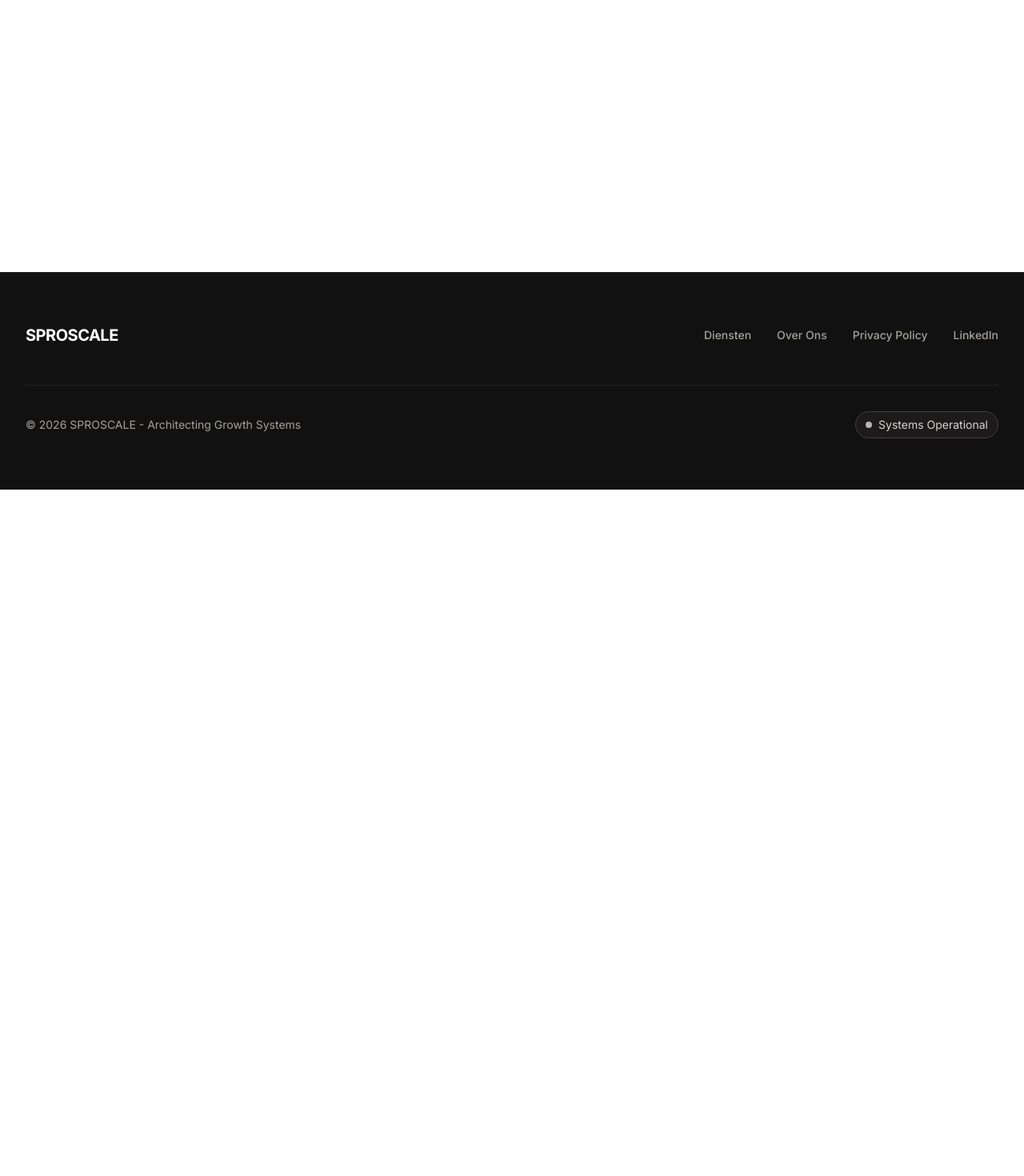
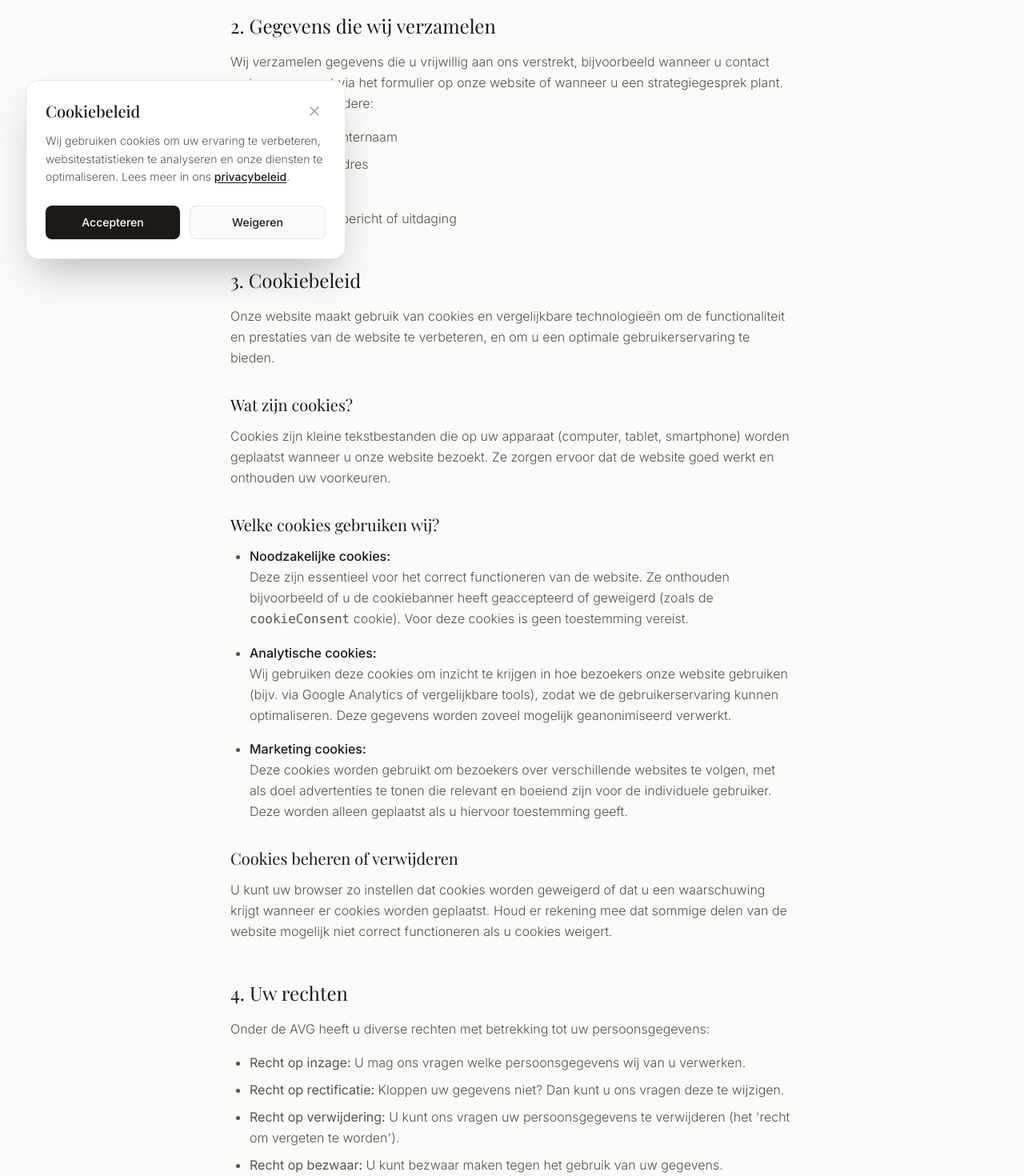
Before and after one commit to Jayjayspr/Sproscale, a Next.js app: page /privacy in a window 1280 px wide. Before the commit this address had no page. Shown: the part 460-1930 px from the top of the page at 80% size. Before the commit the page ends 1072 px from the top, so only its background shows below. Built offline with nearby package versions, Linux system fonts and the light colour scheme; a web font is replaced by a local one.

Commit message:
feat: Add cookie banner and privacy page
Introduces a cookie banner for user consent and a dedicated privacy policy page, including updating navigation links to point to the new privacy page.

```diff
--- a/app/layout.tsx
+++ b/app/layout.tsx
@@ -3,6 +3,7 @@ import { Inter, Playfair_Display } from 'next/font/google';
 import './globals.css'; // Global styles
 import Header from '@/components/Header';
 import Footer from '@/components/Footer';
+import CookieBanner from '@/components/CookieBanner';
 
 const inter = Inter({
   subsets: ['latin'],
@@ -26,6 +27,7 @@ export default function RootLayout({children}: {children: React.ReactNode}) {
         <Header />
         {children}
         <Footer />
+        <CookieBanner />
       </body>
     </html>
   );
--- /dev/null
+++ b/app/privacy/page.tsx
@@ -0,0 +1,96 @@
+import React from 'react';
+import { Metadata } from 'next';
+
+export const metadata: Metadata = {
+  title: 'Privacy- & Cookiebeleid | SPROSCALE',
+  description: 'Lees meer over hoe wij omgaan met uw privacy en welke cookies wij gebruiken.',
+};
+
+export default function PrivacyPolicyPage() {
+  return (
+    <main className="min-h-screen bg-stone-50 pt-32 pb-24 font-sans text-stone-900">
+      <div className="max-w-3xl mx-auto px-4 sm:px-6 lg:px-8">
+        <h1 className="text-4xl md:text-5xl font-serif font-medium tracking-tight text-stone-900 mb-8">
+          Privacy- & Cookiebeleid
+        </h1>
+
+        <div className="prose prose-stone prose-lg max-w-none font-light leading-relaxed text-stone-600">
+          <p className="text-sm text-stone-500 mb-12">Laatst bijgewerkt: {new Date().toLocaleDateString('nl-NL')}</p>
+
+          <section className="mb-12">
+            <h2 className="text-2xl font-serif text-stone-900 mb-4">1. Inleiding</h2>
+            <p className="mb-4">
+              Bij SPROSCALE hechten wij grote waarde aan uw privacy. In dit privacy- en cookiebeleid leggen wij uit welke persoonsgegevens wij verzamelen, hoe wij deze gebruiken en welke rechten u heeft. Wij verwerken persoonsgegevens in overeenstemming met de Algemene Verordening Gegevensbescherming (AVG).
+            </p>
+          </section>
+
+          <section className="mb-12">
+            <h2 className="text-2xl font-serif text-stone-900 mb-4">2. Gegevens die wij verzamelen</h2>
+            <p className="mb-4">
+              Wij verzamelen gegevens die u vrijwillig aan ons verstrekt, bijvoorbeeld wanneer u contact met ons opneemt via het formulier op onze website of wanneer u een strategiegesprek plant. Dit omvat onder andere:
+            </p>
+            <ul className="list-disc pl-6 space-y-2 mb-4">
+              <li>Uw voor- en achternaam</li>
+              <li>Zakelijk e-mailadres</li>
+              <li>Bedrijfsnaam</li>
+              <li>Inhoud van uw bericht of uitdaging</li>
+            </ul>
+          </section>
+
+          <section className="mb-12">
+            <h2 className="text-2xl font-serif text-stone-900 mb-4">3. Cookiebeleid</h2>
+            <p className="mb-4">
+              Onze website maakt gebruik van cookies en vergelijkbare technologieën om de functionaliteit en prestaties van de website te verbeteren, en om u een optimale gebruikerservaring te bieden.
+            </p>
+
+            <h3 className="text-xl font-serif text-stone-900 mt-8 mb-3">Wat zijn cookies?</h3>
+            <p className="mb-4">
+              Cookies zijn kleine tekstbestanden die op uw apparaat (computer, tablet, smartphone) worden geplaatst wanneer u onze website bezoekt. Ze zorgen ervoor dat de website goed werkt en onthouden uw voorkeuren.
+            </p>
+
+            <h3 className="text-xl font-serif text-stone-900 mt-8 mb-3">Welke cookies gebruiken wij?</h3>
+            <ul className="list-disc pl-6 space-y-4 mb-4">
+              <li>
+                <strong className="text-stone-900 font-medium">Noodzakelijke cookies:</strong>
+                <br />Deze zijn essentieel voor het correct functioneren van de website. Ze onthouden bijvoorbeeld of u de cookiebanner heeft geaccepteerd of geweigerd (zoals de <code>cookieConsent</code> cookie). Voor deze cookies is geen toestemming vereist.
+              </li>
+              <li>
+                <strong className="text-stone-900 font-medium">Analytische cookies:</strong>
+                <br />Wij gebruiken deze cookies om inzicht te krijgen in hoe bezoekers onze website gebruiken (bijv. via Google Analytics of vergelijkbare tools), zodat we de gebruikerservaring kunnen optimaliseren. Deze gegevens worden zoveel mogelijk geanonimiseerd verwerkt.
+              </li>
+              <li>
+                <strong className="text-stone-900 font-medium">Marketing cookies:</strong>
+                <br />Deze cookies worden gebruikt om bezoekers over verschillende websites te volgen, met als doel advertenties te tonen die relevant en boeiend zijn voor de individuele gebruiker. Deze worden alleen geplaatst als u hiervoor toestemming geeft.
+              </li>
+            </ul>
+
+            <h3 className="text-xl font-serif text-stone-900 mt-8 mb-3">Cookies beheren of verwijderen</h3>
+            <p className="mb-4">
+              U kunt uw browser zo instellen dat cookies worden geweigerd of dat u een waarschuwing krijgt wanneer er cookies worden geplaatst. Houd er rekening mee dat sommige delen van de website mogelijk niet correct functioneren als u cookies weigert.
+            </p>
+          </section>
+
+          <section className="mb-12">
+            <h2 className="text-2xl font-serif text-stone-900 mb-4">4. Uw rechten</h2>
+            <p className="mb-4">
+              Onder de AVG heeft u diverse rechten met betrekking tot uw persoonsgegevens:
+            </p>
+            <ul className="list-disc pl-6 space-y-2 mb-4">
+              <li><strong>Recht op inzage:</strong> U mag ons vragen welke persoonsgegevens wij van u verwerken.</li>
+              <li><strong>Recht op rectificatie:</strong> Kloppen uw gegevens niet? Dan kunt u ons vragen deze te wijzigen.</li>
+              <li><strong>Recht op verwijdering:</strong> U kunt ons vragen uw persoonsgegevens te verwijderen (het 'recht om vergeten te worden').</li>
+              <li><strong>Recht op bezwaar:</strong> U kunt bezwaar maken tegen het gebruik van uw gegevens.</li>
+            </ul>
+          </section>
+
+          <section className="mb-12">
+            <h2 className="text-2xl font-serif text-stone-900 mb-4">5. Contact</h2>
+            <p className="mb-4">
+              Heeft u vragen over ons privacy- of cookiebeleid, of wilt u gebruikmaken van uw rechten? Neem dan contact met ons op via de contactgegevens op onze website of stuur een e-mail naar info@sproscale.nl.
+            </p>
+          </section>
+        </div>
+      </div>
+    </main>
+  );
+}
--- /dev/null
+++ b/components/CookieBanner.tsx
@@ -0,0 +1,77 @@
+"use client";
+
+import { useState, useEffect } from 'react';
+import Link from 'next/link';
+import { motion, AnimatePresence } from 'motion/react';
+import { X } from 'lucide-react';
+
+export default function CookieBanner() {
+  const [isVisible, setIsVisible] = useState(false);
+
+  useEffect(() => {
+    // Check if the user has already made a choice
+    const consent = localStorage.getItem('cookieConsent');
+    if (!consent) {
+      // Small delay to not show immediately on page load
+      const timer = setTimeout(() => setIsVisible(true), 1000);
+      return () => clearTimeout(timer);
+    }
+  }, []);
+
+  const handleAccept = () => {
+    localStorage.setItem('cookieConsent', 'accepted');
+    setIsVisible(false);
+  };
+
+  const handleDecline = () => {
+    localStorage.setItem('cookieConsent', 'declined');
+    setIsVisible(false);
+  };
+
+  return (
+    <AnimatePresence>
+      {isVisible && (
+        <motion.div
+          initial={{ opacity: 0, y: 50, scale: 0.95 }}
+          animate={{ opacity: 1, y: 0, scale: 1 }}
+          exit={{ opacity: 0, y: 20, scale: 0.95 }}
+          transition={{ duration: 0.4, ease: "easeOut" }}
+          className="fixed bottom-4 left-4 right-4 md:left-8 md:right-auto md:w-[400px] z-[100] bg-white border border-stone-200 shadow-2xl rounded-2xl p-6"
+        >
+          <div className="flex justify-between items-start mb-3">
+            <h3 className="font-serif text-xl font-medium text-stone-900">Cookiebeleid</h3>
+            <button
+              onClick={handleDecline}
+              className="text-stone-400 hover:text-stone-900 transition-colors p-1"
+              aria-label="Sluiten"
+            >
+              <X className="w-5 h-5" />
+            </button>
+          </div>
+
+          <p className="text-sm text-stone-600 font-light leading-relaxed mb-6">
+            Wij gebruiken cookies om uw ervaring te verbeteren, websitestatistieken te analyseren en onze diensten te optimaliseren. Lees meer in ons{' '}
+            <Link href="/privacy" className="text-stone-900 font-medium underline underline-offset-2 hover:text-stone-600 transition-colors">
+              privacybeleid
+            </Link>.
+          </p>
+
+          <div className="flex gap-3">
+            <button
+              onClick={handleAccept}
+              className="flex-1 bg-stone-900 hover:bg-stone-800 text-white text-sm font-medium py-2.5 rounded-lg transition-colors shadow-sm"
+            >
+              Accepteren
+            </button>
+            <button
+              onClick={handleDecline}
+              className="flex-1 bg-stone-50 hover:bg-stone-100 text-stone-900 text-sm font-medium py-2.5 rounded-lg transition-colors border border-stone-200"
+            >
+              Weigeren
+            </button>
+          </div>
+        </motion.div>
+      )}
+    </AnimatePresence>
+  );
+}
--- a/components/Footer.tsx
+++ b/components/Footer.tsx
@@ -11,8 +11,8 @@ export default function Footer() {
 
           <div className="flex flex-wrap justify-center gap-8 text-sm font-medium">
             <Link href="/#diensten" className="hover:text-white transition-colors">Diensten</Link>
-            <Link href="/#reviews" className="hover:text-white transition-colors">Over Ons</Link>
-            <Link href="#" className="hover:text-white transition-colors">Privacy Policy</Link>
+            <Link href="/about" className="hover:text-white transition-colors">Over Ons</Link>
+            <Link href="/privacy" className="hover:text-white transition-colors">Privacy Policy</Link>
             <Link href="#" className="hover:text-white transition-colors">LinkedIn</Link>
           </div>
         </div>
```
